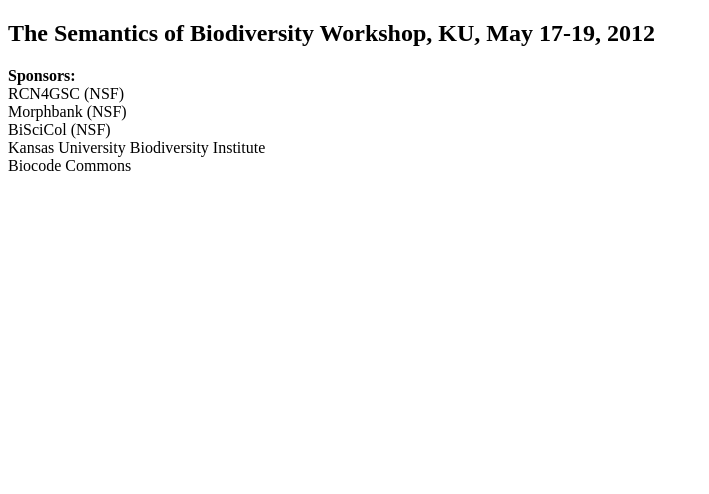
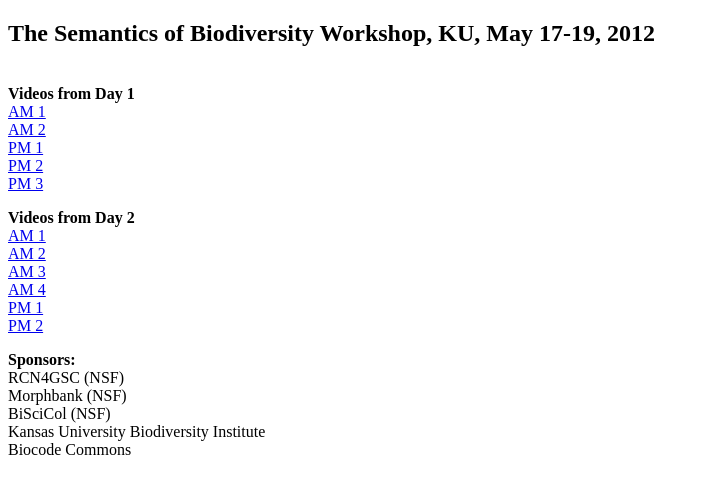
Before and after one commit to BNHM/biocode-commons, a plain HTML site: page workshops/sob.html in a window 1280 px wide. Shown: the whole page, without its empty margins (0-709 px from the left). Drawn offline with Linux system fonts and the light colour scheme.

Commit message:
sob.html updates

```diff
--- a/workshops/sob.html
+++ b/workshops/sob.html
@@ -10,7 +10,44 @@
 The Semantics of Biodiversity Workshop, KU, May 17-19, 2012
 </h2>
 <p>
+<br>
+<b>Videos from Day 1</b>
+<br>
+<a href="http://merlin.cc.ku.edu:8080/unionav/QT/BiodiversityInstitute/Day1AM1.mov ">AM 1</a>
+<br>
+<a href="http://merlin.cc.ku.edu:8080/unionav/QT/BiodiversityInstitute/Day1AM2.mov
+">AM 2</a>
+<br>
+<a href="http://merlin.cc.ku.edu:8080/unionav/QT/BiodiversityInstitute/Day1PM1.mov
+">PM 1</a>
+<br>
+<a href="http://merlin.cc.ku.edu:8080/unionav/QT/BiodiversityInstitute/Day1PM2.mov
+">PM 2</a>
+<br>
+<a href="http://merlin.cc.ku.edu:8080/unionav/QT/BiodiversityInstitute/Day1PM3.mov
+">PM 3</a>
+<p>
+<b>Videos from Day 2</b>
+<br>
+<a href="http://merlin.cc.ku.edu:8080/unionav/QT/BiodiversityInstitute/Day2AM1.mov
+">AM 1</a>
+<br>
+<a href="http://merlin.cc.ku.edu:8080/unionav/QT/BiodiversityInstitute/Day2AM2.mov
+">AM 2</a>
+<br>
+<a href="http://merlin.cc.ku.edu:8080/unionav/QT/BiodiversityInstitute/Day2AM3.mov
+">AM 3</a>
+<br>
+<a href="http://merlin.cc.ku.edu:8080/unionav/QT/BiodiversityInstitute/Day2AM4.mov
+">AM 4</a>
+<br>
+<a href="http://merlin.cc.ku.edu:8080/unionav/QT/BiodiversityInstitute/Day2PM1.mov
+">PM 1</a>
+<br>
+<a href="http://merlin.cc.ku.edu:8080/unionav/QT/BiodiversityInstitute/Day2PM2.mov
+">PM 2</a>
 
+<p>
 <b>Sponsors:</b>
 
 <br>RCN4GSC (NSF)
```
